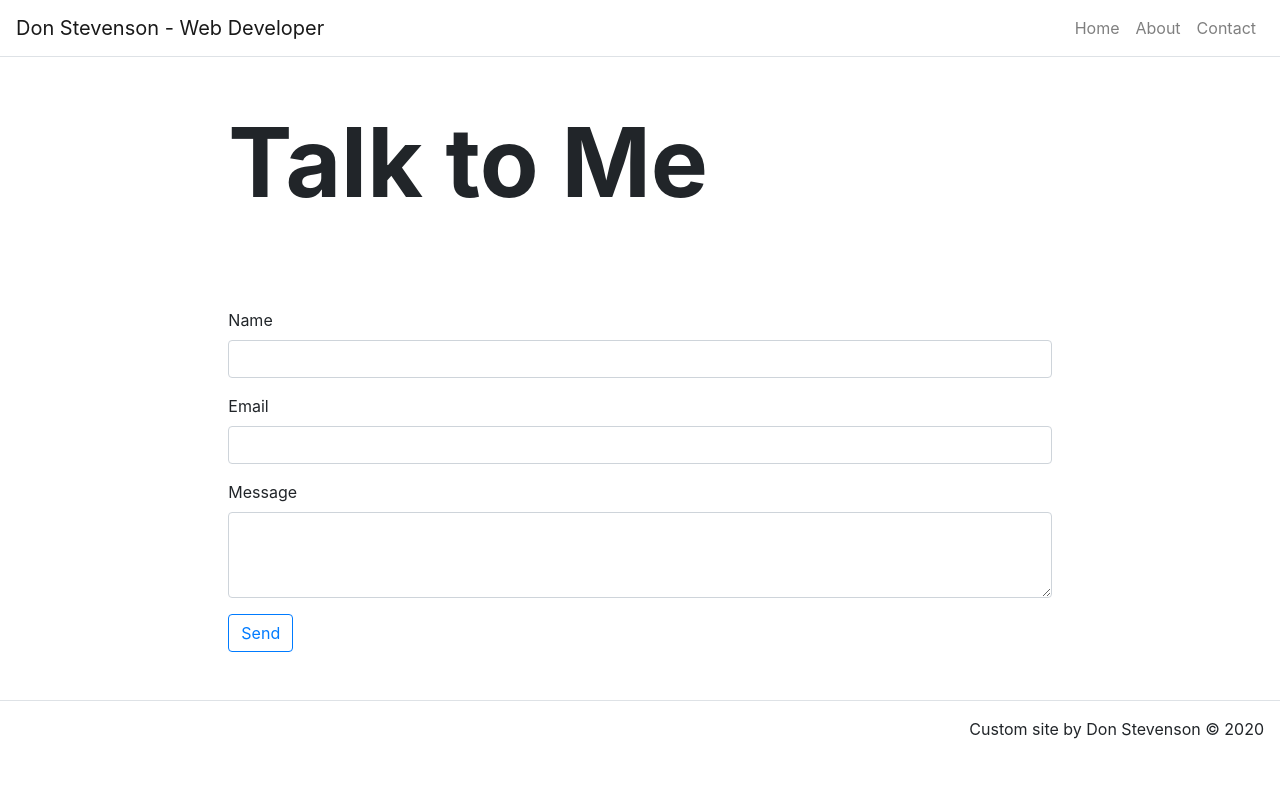
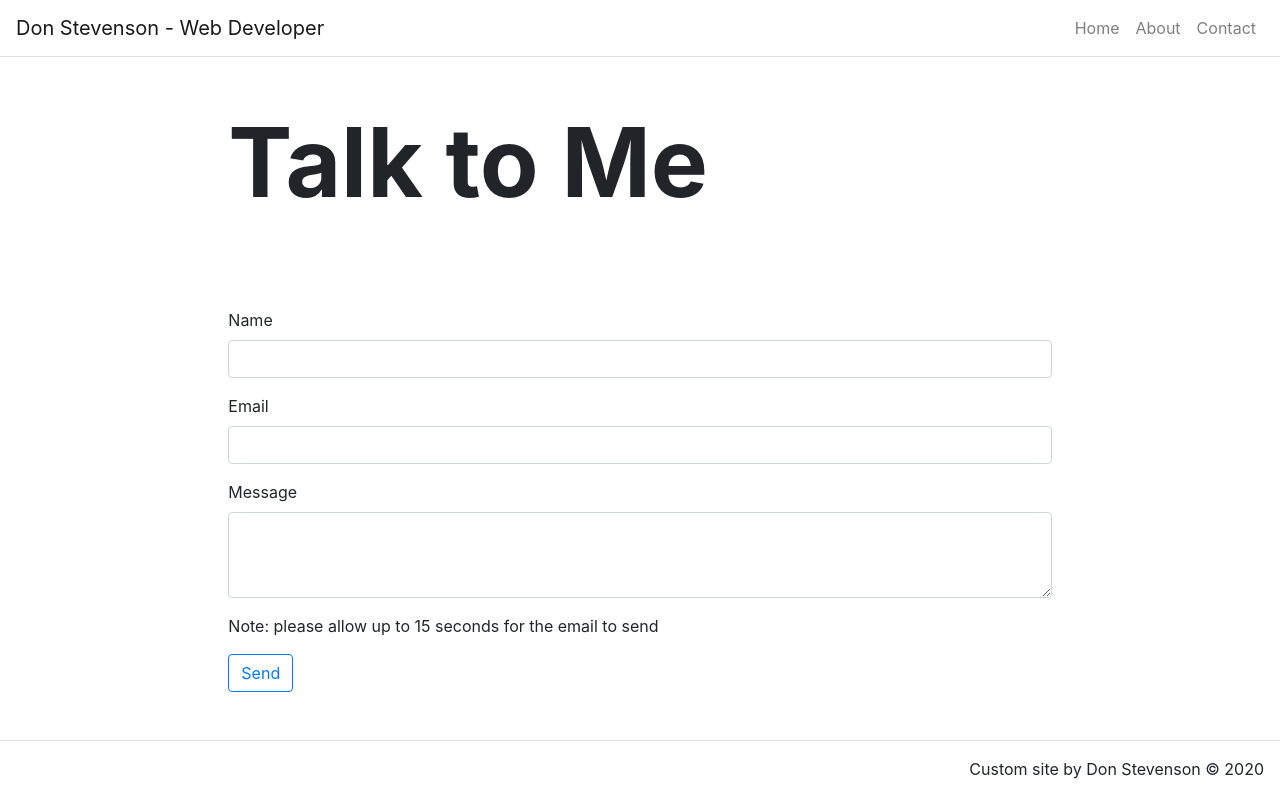
Before and after one commit to Don-Stevenson/personalWebsite, a React (Create React App) app: page /contact in a window 1280 px wide. Built offline with nearby package versions, Linux system fonts and the light colour scheme.

Commit message:
add wait message

```diff
--- a/src/pages/ContactPage.js
+++ b/src/pages/ContactPage.js
@@ -54,7 +54,7 @@ export default function ContactPage(props) {
             />
           </Form.Group>
           {errors.message && <p>{errors.blank}</p>}
-
+          <p>Note: please allow up to 15 seconds for the email to send</p>
           <Button
             className="d-inline-block"
             variant="outline-primary"
```
